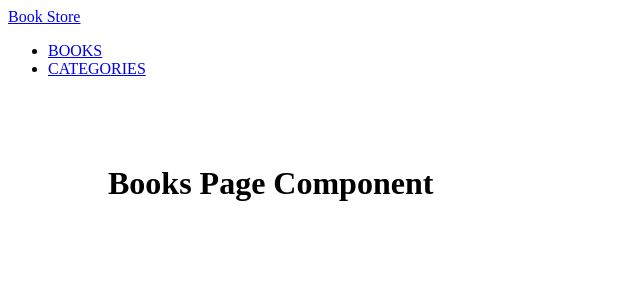
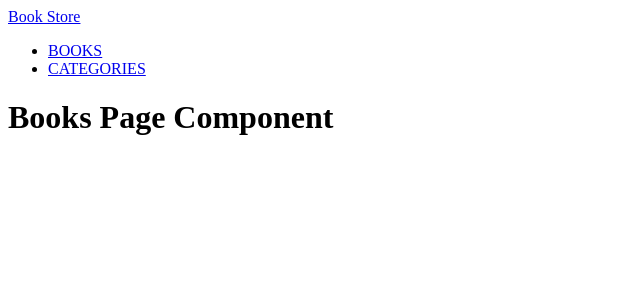
Before and after one commit to AmaduKamara/book-store, a React (Create React App) app: page / in a window 1280 px wide. Shown: the top 300 px of the page, without its empty margins (0-640 px from the left). Built offline with nearby package versions, Linux system fonts and the light colour scheme.

Commit message:
Placed routes and Navbar in App.js

```diff
--- a/src/App.js
+++ b/src/App.js
@@ -1,12 +1,17 @@
-import { Outlet } from 'react-router-dom';
+import { Routes, Route } from 'react-router-dom';
 import './inxed.css';
 import Books from './pages/Books';
+import Categories from './pages/Categories';
+import Navbar from './components/Navbar';
 
 function App() {
   return (
-    <div className="container">
-      <Books />
-      <Outlet />
+    <div>
+      <Navbar />
+      <Routes className="container">
+        <Route path="/" element={<Books />} />
+        <Route path="/categories" element={<Categories />} />
+      </Routes>
     </div>
   );
 }
--- a/src/index.js
+++ b/src/index.js
@@ -1,20 +1,12 @@
 import React from 'react';
 import ReactDOM from 'react-dom';
-import { BrowserRouter, Routes, Route } from 'react-router-dom';
-import Navbar from './components/Navbar';
+import { BrowserRouter } from 'react-router-dom';
 import App from './App';
-import Books from './pages/Books';
-import Categories from './pages/Categories';
 
 ReactDOM.render(
   <React.StrictMode>
     <BrowserRouter>
-      <Navbar />
-      <Routes>
-        <Route path="/" element={<App />} />
-        <Route path="/books" element={<Books />} />
-        <Route path="/categories" element={<Categories />} />
-      </Routes>
+      <App />
     </BrowserRouter>
   </React.StrictMode>,
   document.getElementById('root'),
```
